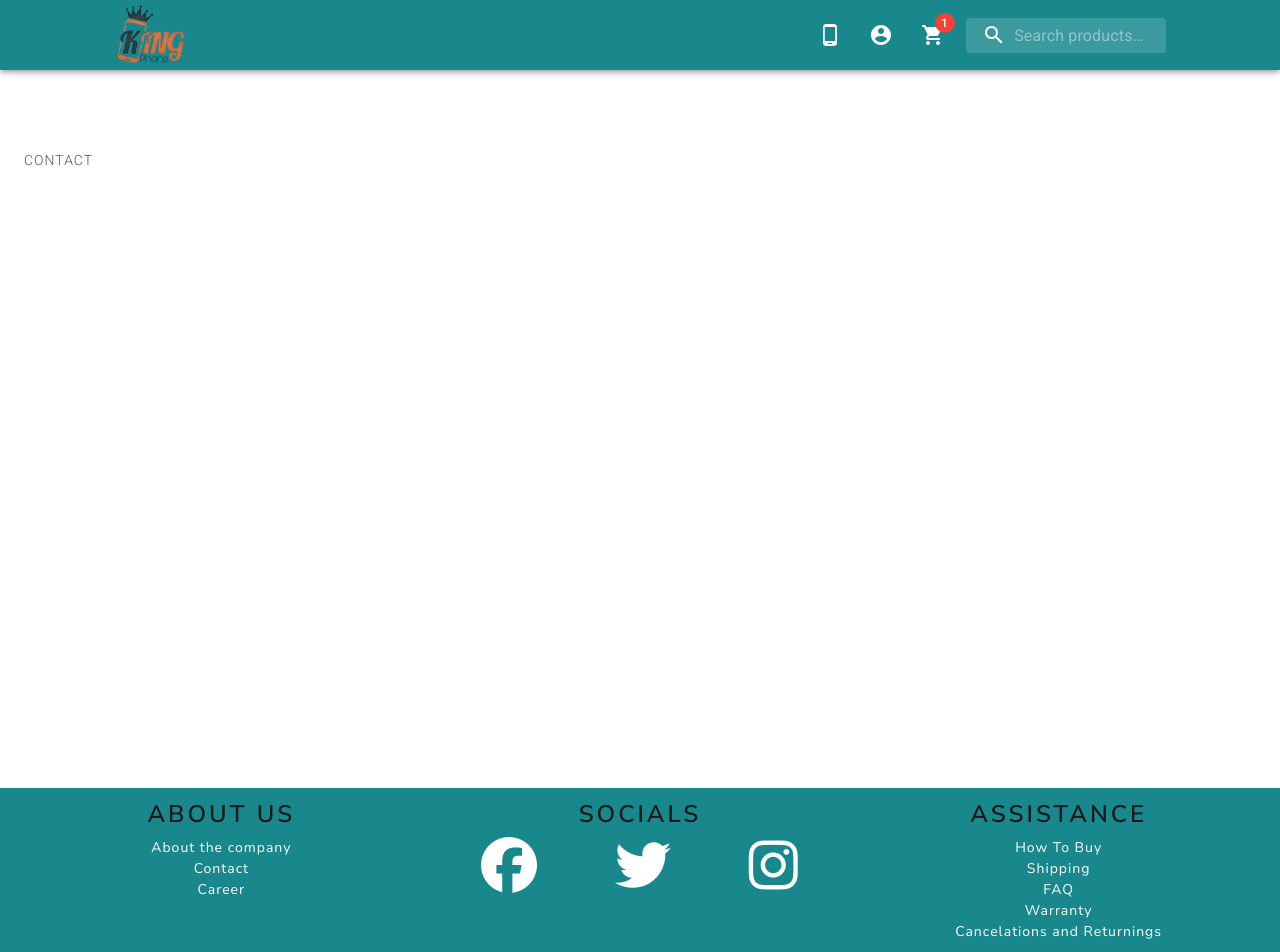
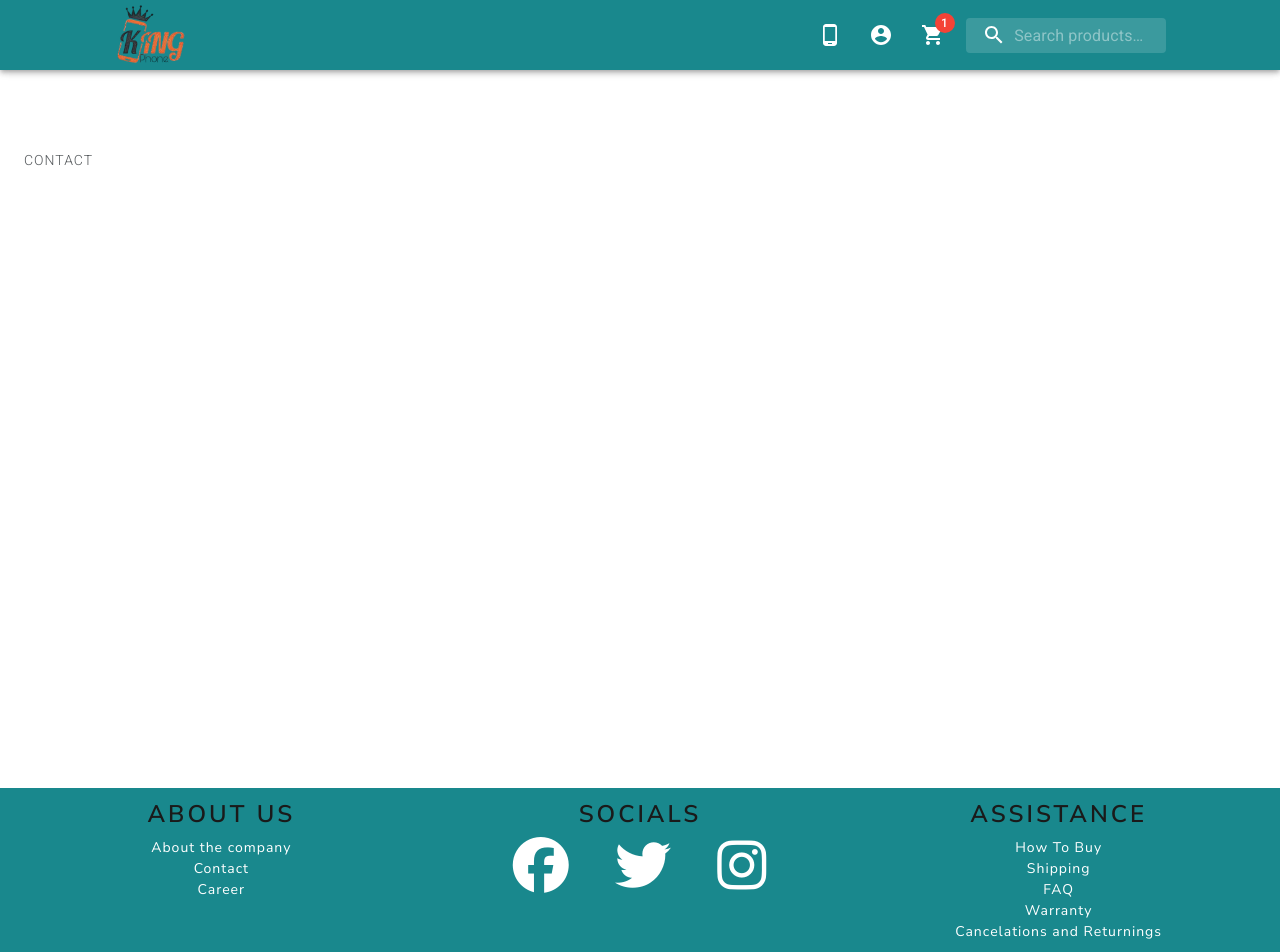
Before and after one commit to Lenislaw/phone_shop, a React (Create React App) app in the folder frontend/: page /contact in a window 1280 px wide. Shown: the top 952 px of the page. Built offline with nearby package versions, Linux system fonts and the light colour scheme.

Commit message:
Chnage in footer

```diff
--- a/frontend/src/components/Footer/Footer.js
+++ b/frontend/src/components/Footer/Footer.js
@@ -22,6 +22,8 @@ const useStyles = makeStyles((theme) => ({
     flexDirection: "row",
     listStyle: "none",
     justifyContent: "space-around",
+    maxWidth: "300px",
+    margin: "0 auto",
   },
   listSocialItem: {
     color: "white",
```
